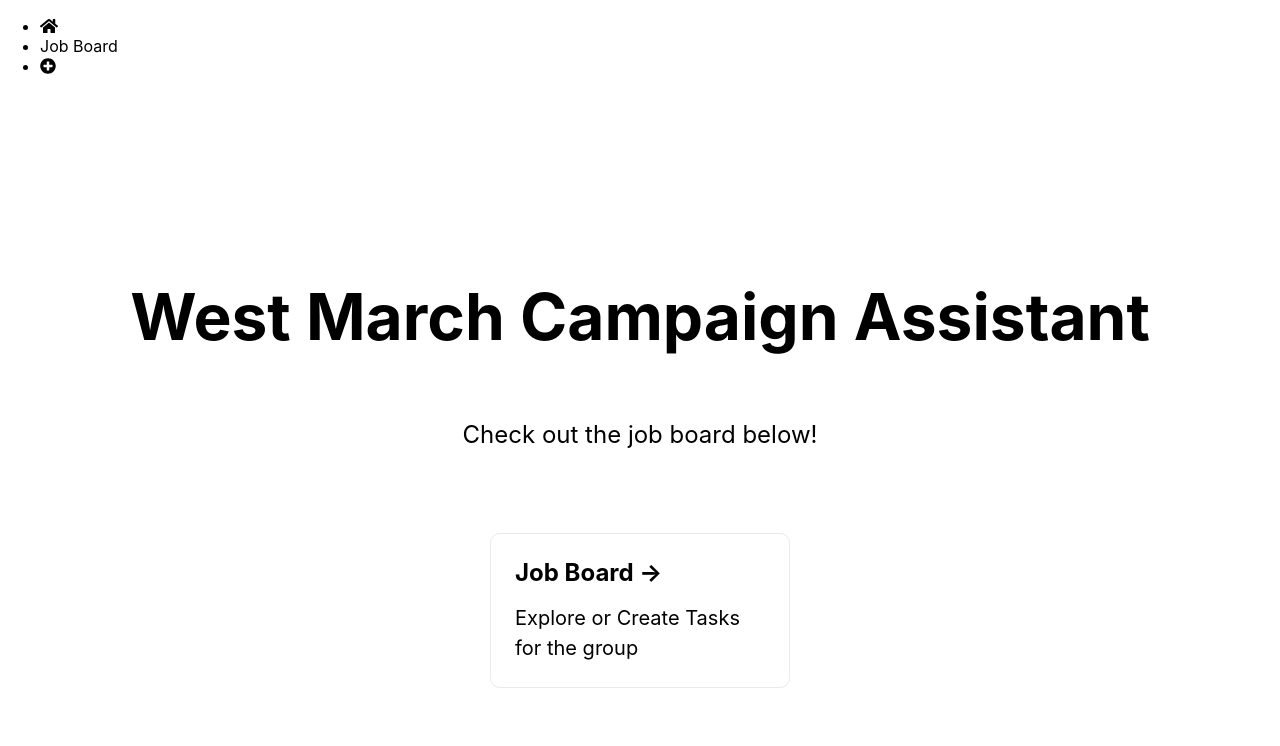
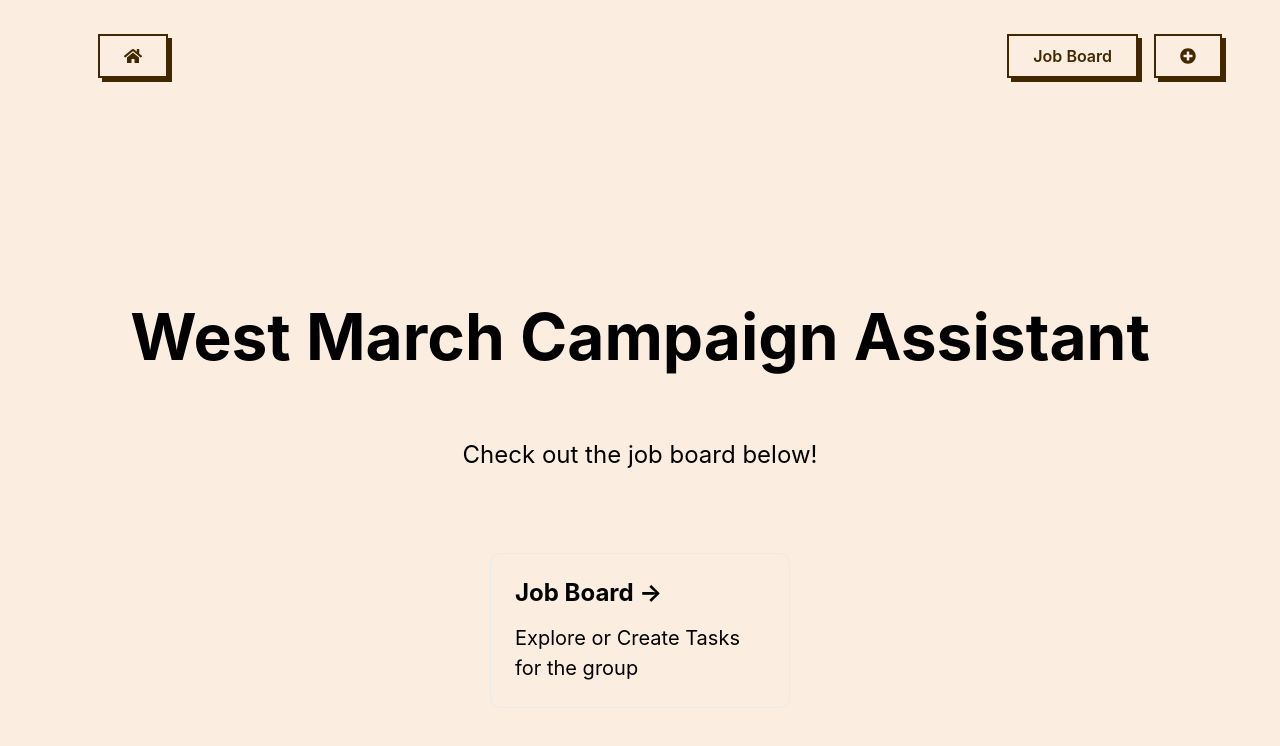
Before and after one commit to cswithen/west-march, a Next.js app: page / in a window 1280 px wide. Shown: the top 746 px of the page. Built offline with nearby package versions, Linux system fonts and the light colour scheme.

Commit message:
style: navigation bar
styled navigation bar by creating an additional css module to containerize the relevant css

closes #51

```diff
--- a/components/NavigationHeader.js
+++ b/components/NavigationHeader.js
@@ -1,27 +1,28 @@
 import React from "react";
 import Link from "next/link";
+import styles from "../styles/Navigation.module.css";
 import { FontAwesomeIcon } from "@fortawesome/react-fontawesome";
 import { faPlusCircle, faHome } from "@fortawesome/free-solid-svg-icons";
 
 const NavigationHeader = () => {
   return (
-    <div>
-      <ul>
-        <li>
-          <Link href={`/`} passHref>
+    <div className={styles.container}>
+      <ul className={styles.unorderedList}>
+        <Link href={`/`} passHref>
+          <li className={styles.listItem}>
             <FontAwesomeIcon icon={faHome} />
-          </Link>
-        </li>
-        <li>
-          <Link href={"/campaigns"} passHref>
-            Job Board
-          </Link>
-        </li>
-        <li>
-          <Link href={"/campaigns/posts"} passHref>
+          </li>
+        </Link>
+      </ul>
+      <ul className={styles.unorderedList}>
+        <Link href={"/campaigns"} passHref>
+          <li className={styles.listItem}>Job Board</li>
+        </Link>
+        <Link href={"/campaigns/posts"} passHref>
+          <li className={styles.listItem}>
             <FontAwesomeIcon icon={faPlusCircle} />
-          </Link>
-        </li>
+          </li>
+        </Link>
       </ul>
     </div>
   );
--- /dev/null
+++ b/styles/Navigation.module.css
@@ -0,0 +1,39 @@
+.container {
+  display: flex;
+  justify-content: space-between;
+  align-items: center;
+  margin: 10px 50px;
+}
+
+.unorderedList {
+  list-style-type: none;
+  display: flex;
+  min-width: 150px;
+}
+
+.listItem {
+  cursor: pointer;
+  margin: 8px;
+  padding: 8px 24px;
+  border: 2px solid #422800;
+  box-shadow: #422800 4px 4px 0 0;
+  color: #422800;
+  display: inline-block;
+  font-weight: 600;
+  font-size: 16px;
+  line-height: 24px;
+  text-align: center;
+  text-decoration: none;
+  user-select: none;
+  -webkit-user-select: none;
+  touch-action: manipulation;
+}
+
+.listItem:hover {
+  background-color: #fff;
+}
+
+.listItem:active {
+  box-shadow: #422800 2px 2px 0 0;
+  transform: translate(2px, 2px);
+}
--- a/styles/globals.css
+++ b/styles/globals.css
@@ -4,6 +4,7 @@ body {
   margin: 0;
   font-family: -apple-system, BlinkMacSystemFont, Segoe UI, Roboto, Oxygen,
     Ubuntu, Cantarell, Fira Sans, Droid Sans, Helvetica Neue, sans-serif;
+  background-color: #fbeee0;
 }
 
 a {
```
